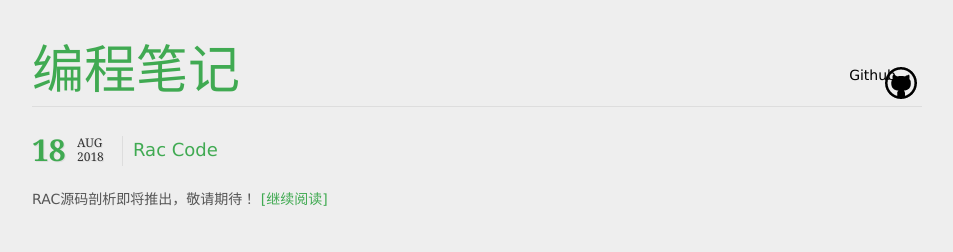
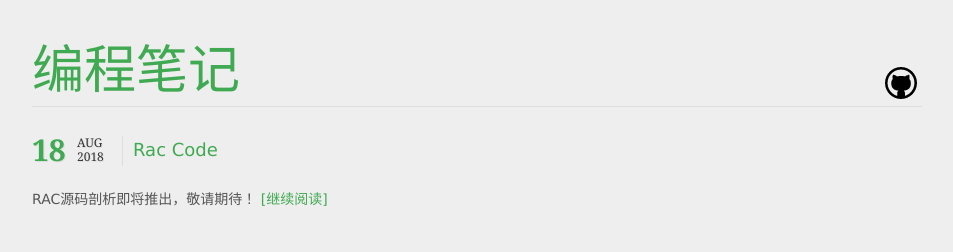
Before and after one commit to blogbets/9drops.github.io, a Jekyll site: the page built from index.html, in a window 1280 px wide. Shown: the top 252 px of the page, without its empty margins (163-1116 px from the left). Built offline with Jekyll 4.4.1, drawn with Linux system fonts in a browser that asks for light colours; Markdown is read by kramdown in place of the engine named in the settings; comment, search, counter and statistics services are not loaded.

Commit message:
Update header.html

```diff
--- a/_includes/header.html
+++ b/_includes/header.html
@@ -9,7 +9,7 @@
 					<li><a href="{{site.url}}/about" target="_self">About</a></li>
 					<li><a href="{{site.url}}" class="menu-rss" target="_self"></a></li>
 					-->
-					<li><a href="https://github.com/9drops" class="menu-github" target="_self">Github</a></li>
+					<li><a href="https://github.com/9drops" class="menu-github" target="_self"></a></li>
 				</ul>
 			</nav>
 			<div class="clear"></div>
```
